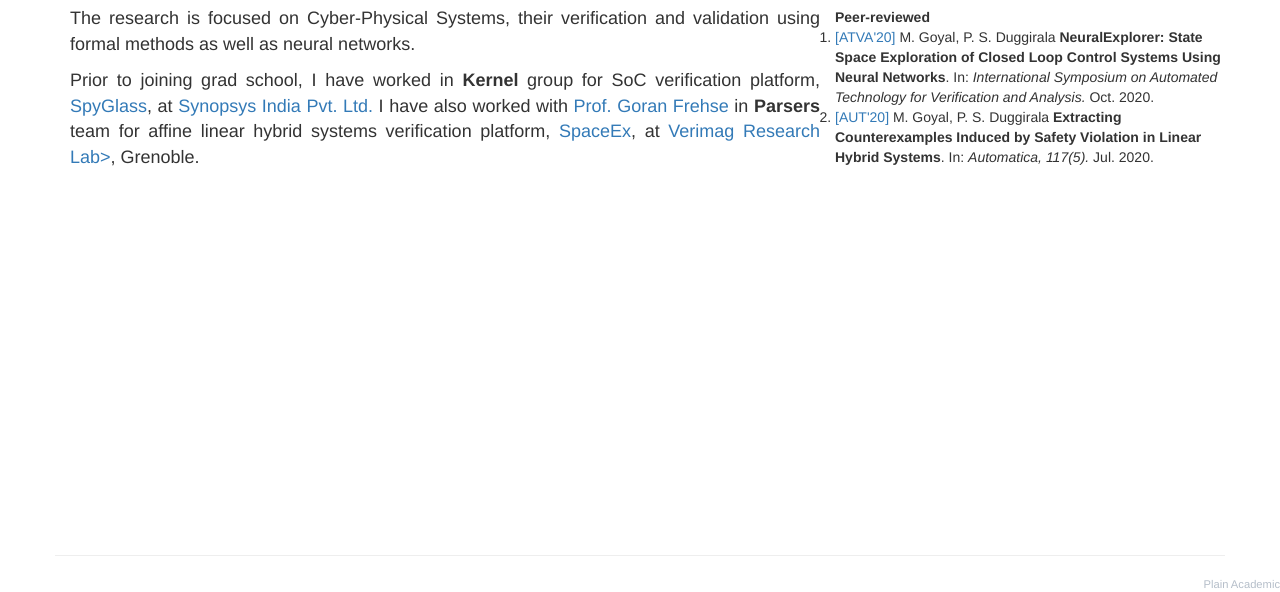
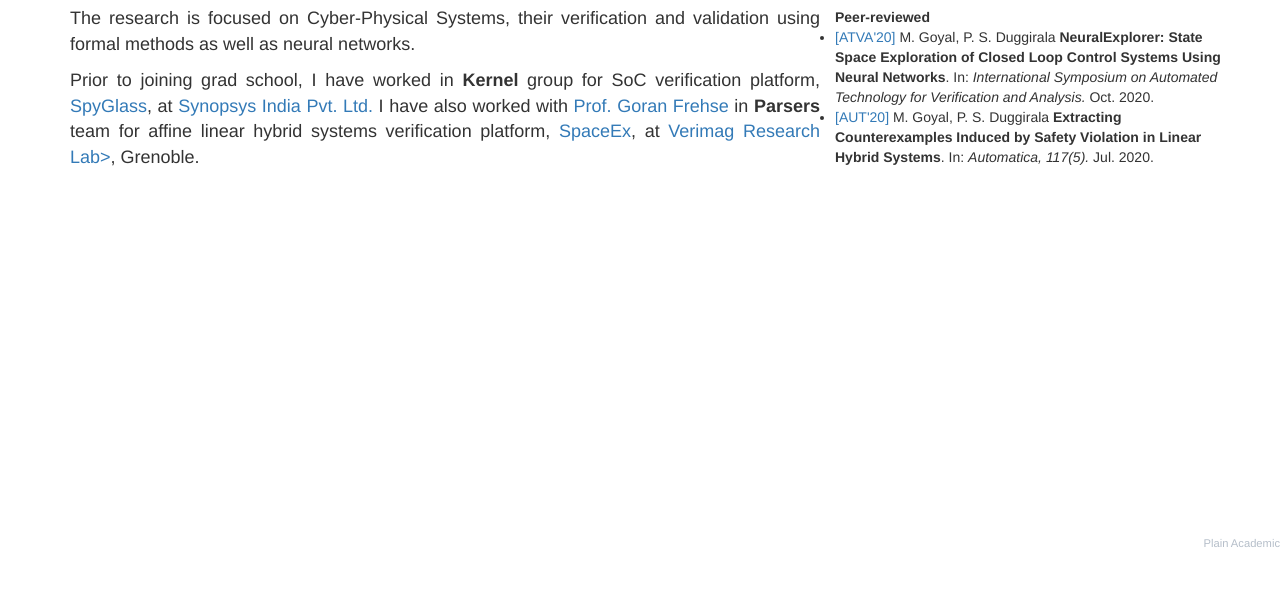
Before and after one commit to manishgcs/manishgcs.old.github.io, a plain HTML site: page index.html in a window 1280 px wide. Shown: the part 356-948 px from the top of the page. After the commit the page ends 907 px from the top, so only its background shows below. Drawn offline with nearby package versions, Linux system fonts and the light colour scheme.

Commit message:
Update index.html

```diff
--- a/index.html
+++ b/index.html
@@ -90,15 +90,13 @@
                 	<h2 id="publications">Publications</h2>
                 	<strong>Peer-reviewed</strong><br/>
 
-                	<ol>
+                	<ul>
 			<li><a href="https://link.springer.com/chapter/10.1007/978-3-030-59152-6_4" target="_blank">[ATVA'20]</a> M. Goyal, P. S. Duggirala <b>NeuralExplorer: State Space Exploration of Closed Loop Control Systems Using Neural Networks</b>.
 				In: <i>International Symposium on Automated Technology for Verification and Analysis.</i> Oct. 2020. </li>
 			<li><a href="http://www.sciencedirect.com/science/article/pii/S000510982030203X" target="_blank">[AUT'20]</a> M. Goyal, P. S. Duggirala <b>Extracting Counterexamples Induced by Safety Violation in Linear Hybrid Systems</b>.
 				In: <i>Automatica, 117(5).</i> Jul. 2020. </li>
-		   	</ol>
+		   	</ul>
 		</div>
-
-		<hr>
 
         </div>
 
```
